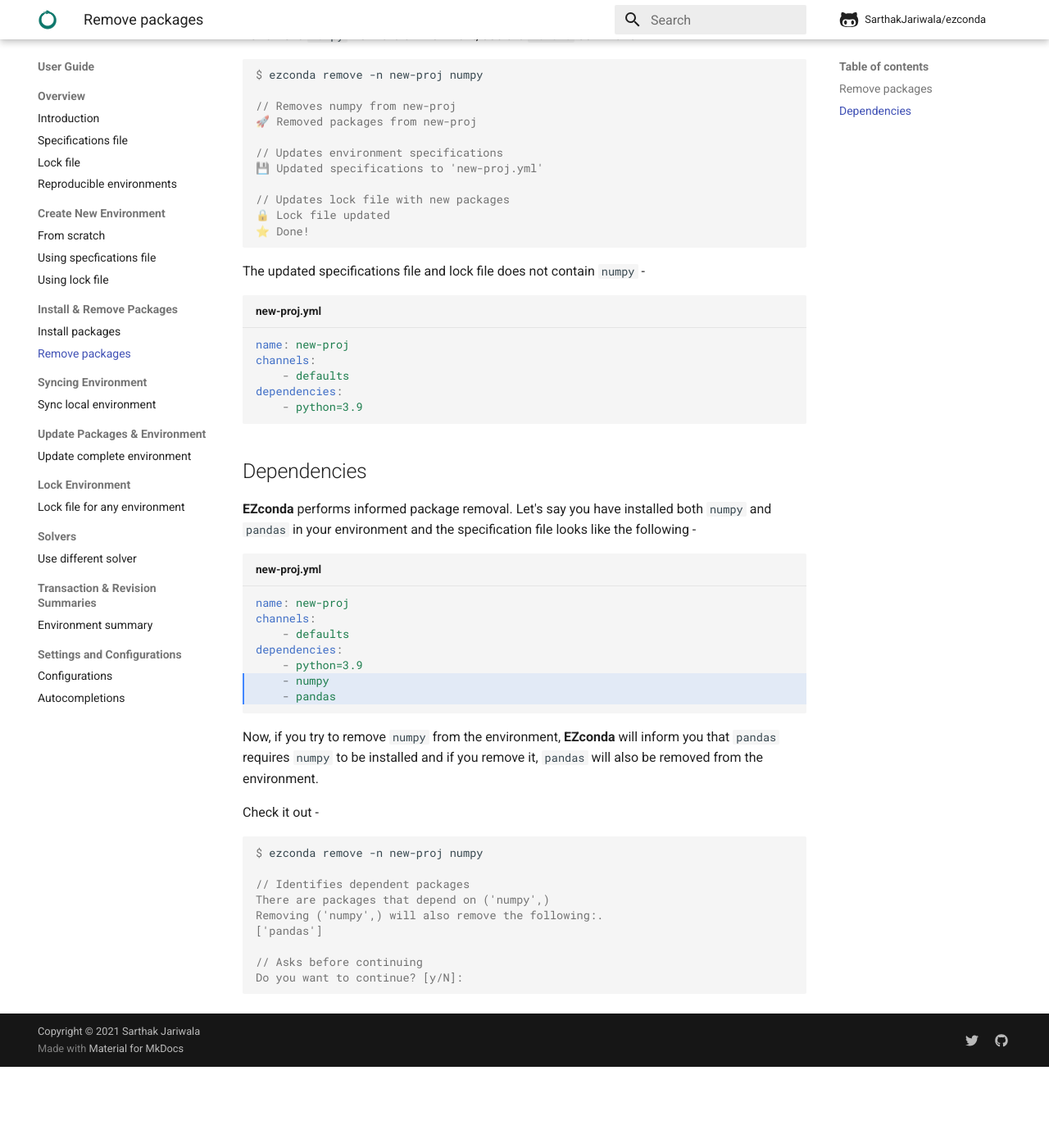
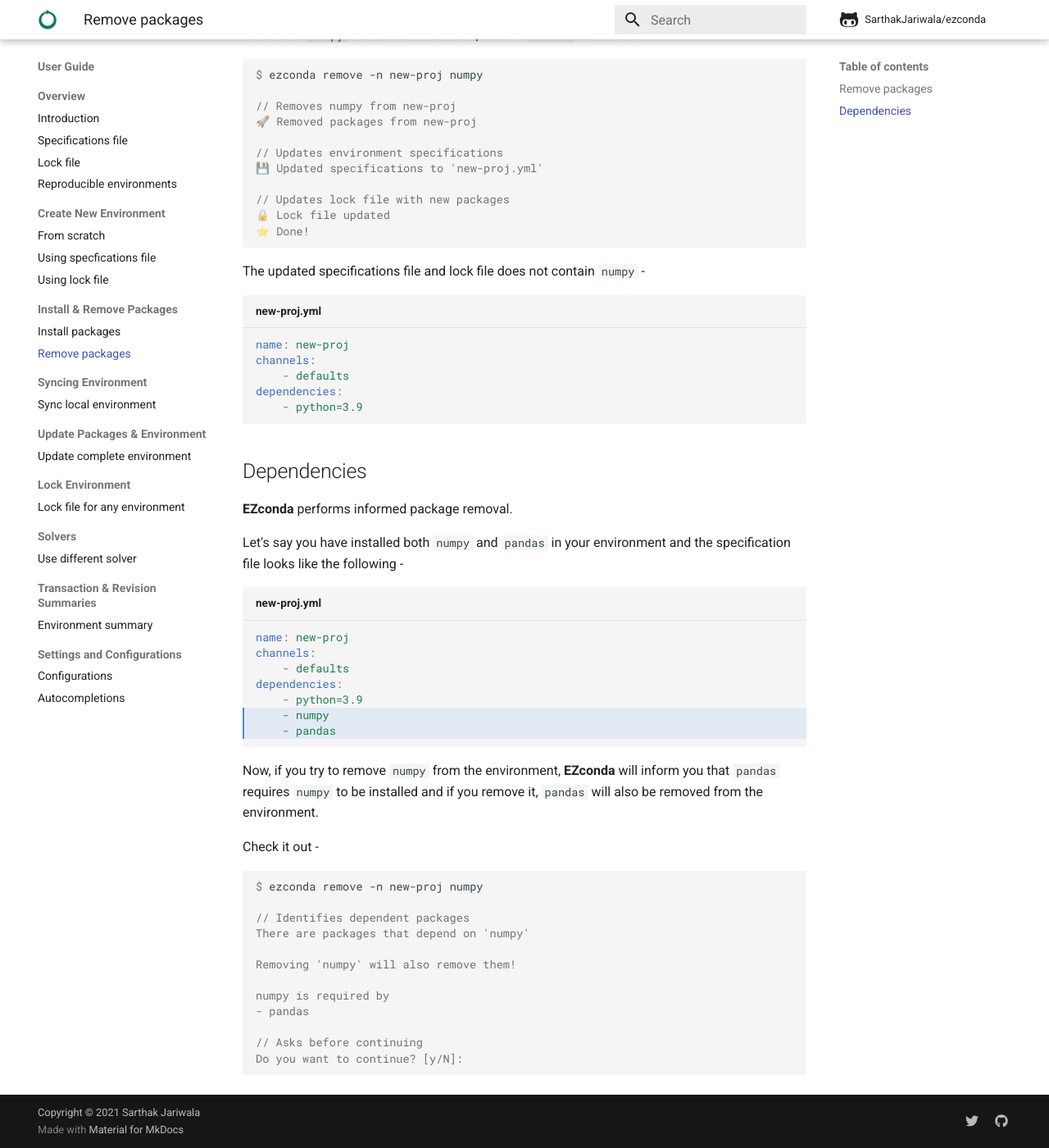
Before and after one commit to SarthakJariwala/ezconda, an MkDocs documentation site: the page built from docs/user_guide/remove_packages.md, in a window 1280 px wide and 1400 px high, scrolled down 667 px. Shown: the whole window at 82% size. Built offline with MkDocs 1.6.1 and Material for MkDocs 9.7.7, drawn with Linux system fonts in a browser that asks for light colours; comment, search, counter and statistics services are not loaded; before the commit the page ends 1968 px from its top, so only the background shows below that.

Commit message:
update corresponding docs

````diff
--- a/docs/user_guide/remove_packages.md
+++ b/docs/user_guide/remove_packages.md
@@ -48,7 +48,9 @@
 
 ## Dependencies
 
-**EZconda** performs informed package removal. Let's say you have installed both `numpy` and `pandas` in your environment and the specification file looks like the following -
+**EZconda** performs informed package removal.
+
+Let's say you have installed both `numpy` and `pandas` in your environment and the specification file looks like the following -
 
 ```YAML title="new-proj.yml" hl_lines="6 7"
 name: new-proj
@@ -70,9 +72,12 @@
 $ ezconda remove -n new-proj numpy
 
 // Identifies dependent packages
-There are packages that depend on ('numpy',)
-Removing ('numpy',) will also remove the following:.
-['pandas']
+There are packages that depend on 'numpy'
+
+Removing 'numpy' will also remove them!
+
+numpy is required by
+- pandas
 
 // Asks before continuing
 Do you want to continue? [y/N]:
````
